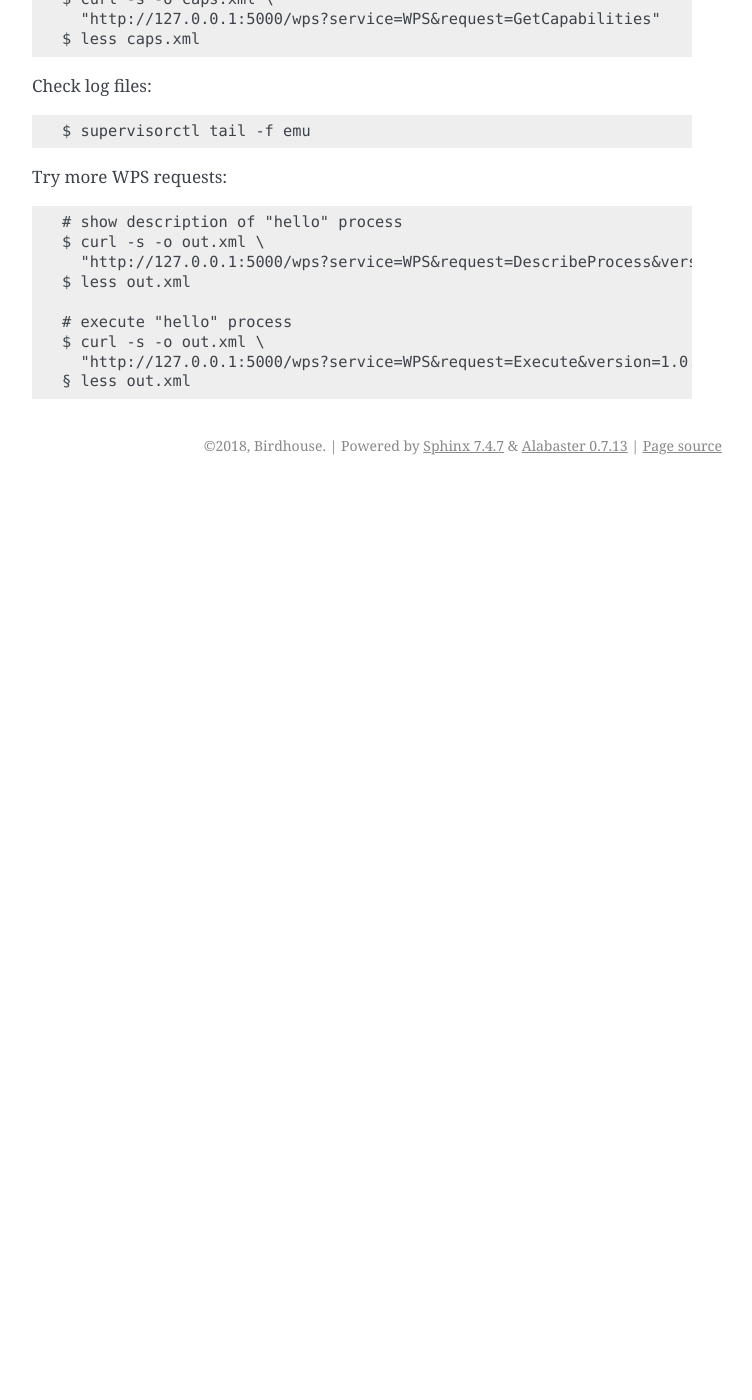
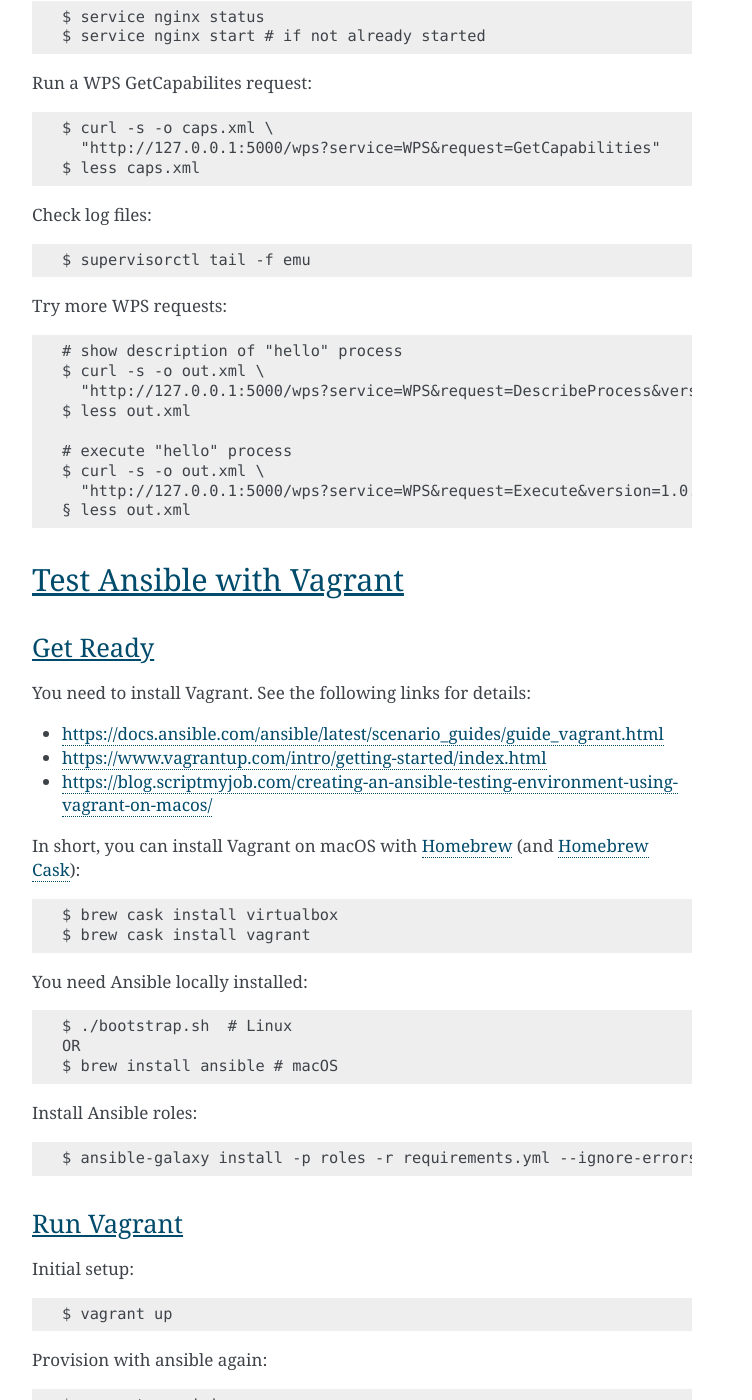
Before and after one commit to bird-house/ansible-wps-playbook, a Sphinx documentation site: the page built from docs/source/testing.rst, in a window 1280 px wide and 1400 px high, scrolled down 699 px. Shown: the whole window, without its empty margins (388-1140 px from the left). Built offline with Sphinx 7.4.7, drawn with Linux system fonts in a browser that asks for light colours; pages that are not in the unit, such as notebooks, are missing from menus; before the commit the page ends 1184 px from its top, so only the background shows below that; some of the changed text lies outside the part shown.

```diff
--- a/ansible.cfg
+++ b/ansible.cfg
@@ -1,4 +1,4 @@
 [defaults]
-enable_task_debugger = True
+enable_task_debugger = False
 log_path = ./ansible.log
 inventory = ./hosts
--- a/docs/source/testing.rst
+++ b/docs/source/testing.rst
@@ -49,3 +49,70 @@
     $ curl -s -o out.xml \
       "http://127.0.0.1:5000/wps?service=WPS&request=Execute&version=1.0.0&identifier=hello&DataInputs=name=Spaetzle"
     § less out.xml
+
+Test Ansible with Vagrant
+-------------------------
+
+Get Ready
++++++++++
+
+You need to install Vagrant. See the following links for details:
+
+* https://docs.ansible.com/ansible/latest/scenario_guides/guide_vagrant.html
+* https://www.vagrantup.com/intro/getting-started/index.html
+* https://blog.scriptmyjob.com/creating-an-ansible-testing-environment-using-vagrant-on-macos/
+
+In short, you can install Vagrant on macOS with `Homebrew <https://brew.sh/>`_
+(and `Homebrew Cask <https://caskroom.github.io/>`_)::
+
+  $ brew cask install virtualbox
+  $ brew cask install vagrant
+
+You need Ansible locally installed::
+
+  $ ./bootstrap.sh  # Linux
+  OR
+  $ brew install ansible # macOS
+
+Install Ansible roles::
+
+  $ ansible-galaxy install -p roles -r requirements.yml --ignore-errors
+
+Run Vagrant
++++++++++++
+
+Initial setup::
+
+  $ vagrant up
+
+Provision with ansible again::
+
+  $ vagrant provision
+
+Login with SSH::
+
+  $ vagrant ssh
+
+Run Ansible manually::
+
+  $ ansible-playbook -i .vagrant/provisioners/ansible/inventory/vagrant_ansible_inventory playbook.yml
+
+Remove VMs::
+
+  $ vagrant destroy -f
+
+Try WPS requests
+++++++++++++++++
+
+Run a WPS GetCapabilites request::
+
+    $ curl -s -o caps.xml \
+      "http://192.168.128.100:5000/wps?service=WPS&request=GetCapabilities"
+    $ less caps.xml
+
+Try other OS
+++++++++++++
+
+Configure ``Vagrantfile`` with another `Bento Box <https://app.vagrantup.com/bento>`_::
+
+  wps.vm.box = "bento/ubuntu-18.04"
```
Also changed, not shown: playbook.yml (+11 -2 lines), requirements.yml (+13 -1 lines), 12 other files.
